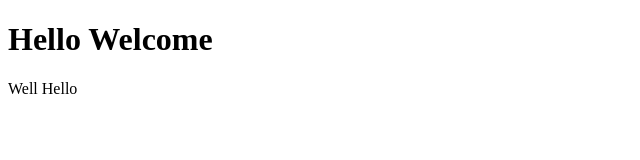
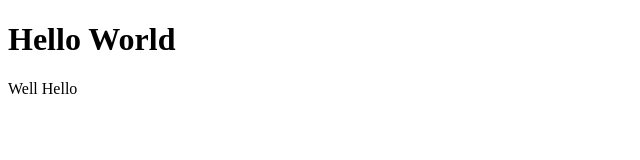
Before and after one commit to aprogramm-r/htmltemplate, a plain HTML site: page index.html in a window 1280 px wide. Shown: the whole page, without its empty margins (0-640 px from the left). Drawn offline with Linux system fonts and the light colour scheme.

Commit message:
Script Edited

```diff
--- a/index.html
+++ b/index.html
@@ -1,7 +1,7 @@
 <!DOCTYPE html>
 <html>
     <h1>
-        Hello Welcome
+        Hello World
     </h1>
     <p>
         Well Hello
```
